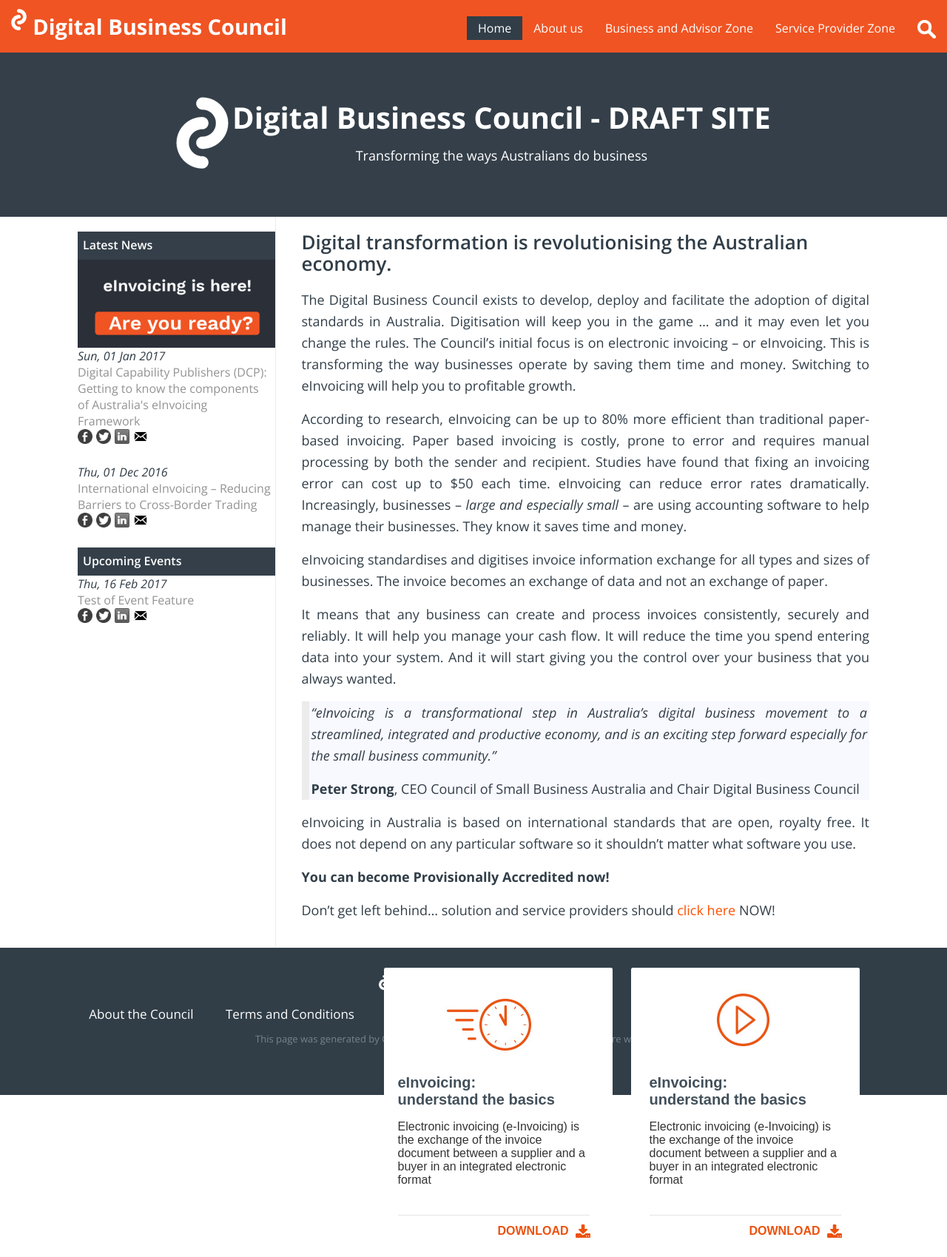
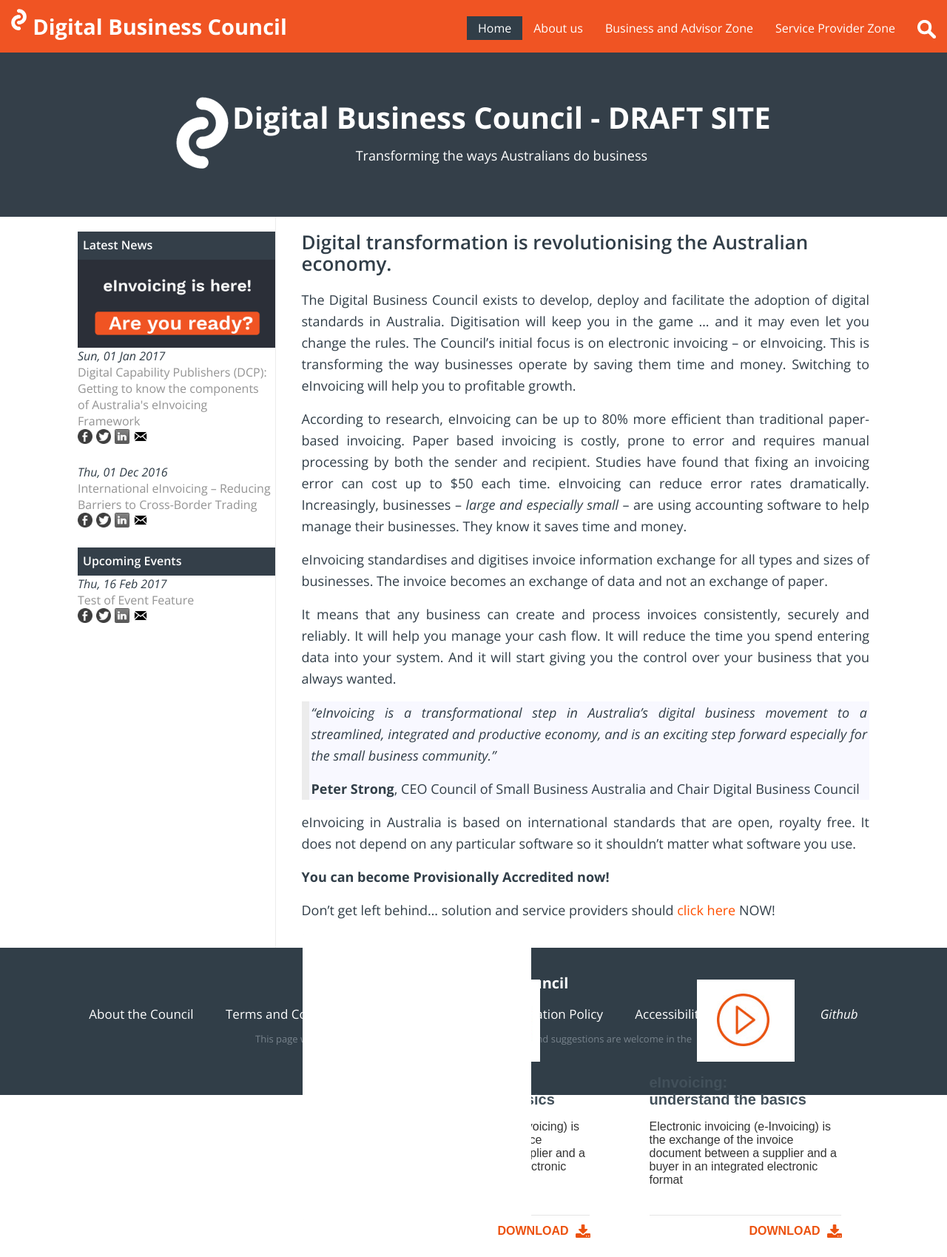
Before and after one commit to Digital-Business-Council/Digital-Business-Council.github.io, a Jekyll site: the page built from index.md, in a window 1280 px wide. Shown: the whole page at 74% size. Built offline with Jekyll 4.4.1, drawn with Linux system fonts in a browser that asks for light colours; our own code applies the rules of GitHub Pages for plain Markdown files; after the commit the page ends 1676 px from its top, so only the background shows below that.

Commit message:
Update _content.scss

```diff
--- a/_sass/_content.scss
+++ b/_sass/_content.scss
@@ -116,7 +116,8 @@
     border-width: 0px;
     position: absolute;
     display: block;
-	p {
+
+p {
     line-height:normal;
     margin:0px;
     font-size:16px;
@@ -131,8 +132,7 @@
 
 
     .cta-frame{
-        border-width: 0px;
-        position: absolute;
+
         width: 311px;
         height: 389px;
     }
```
